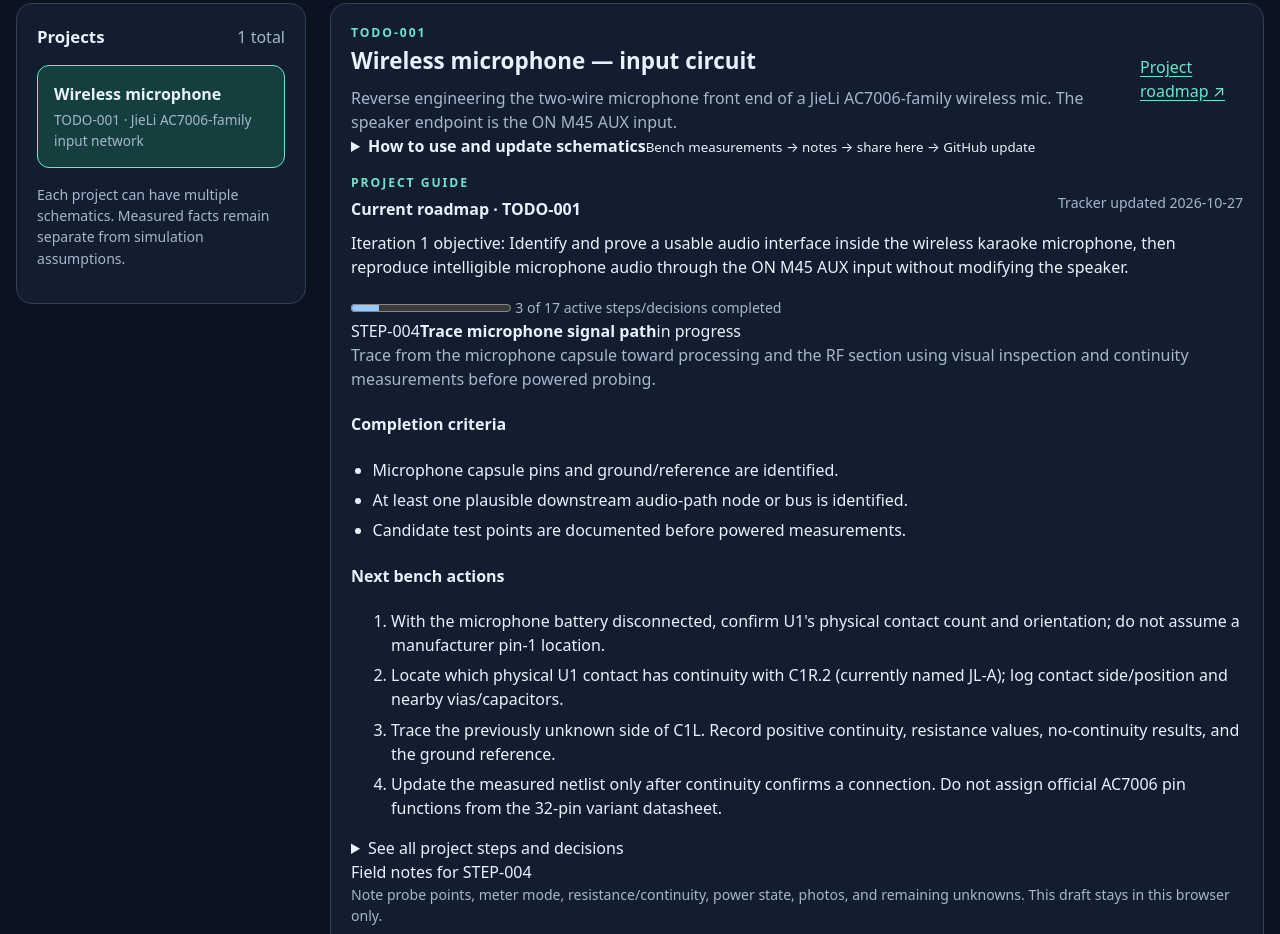
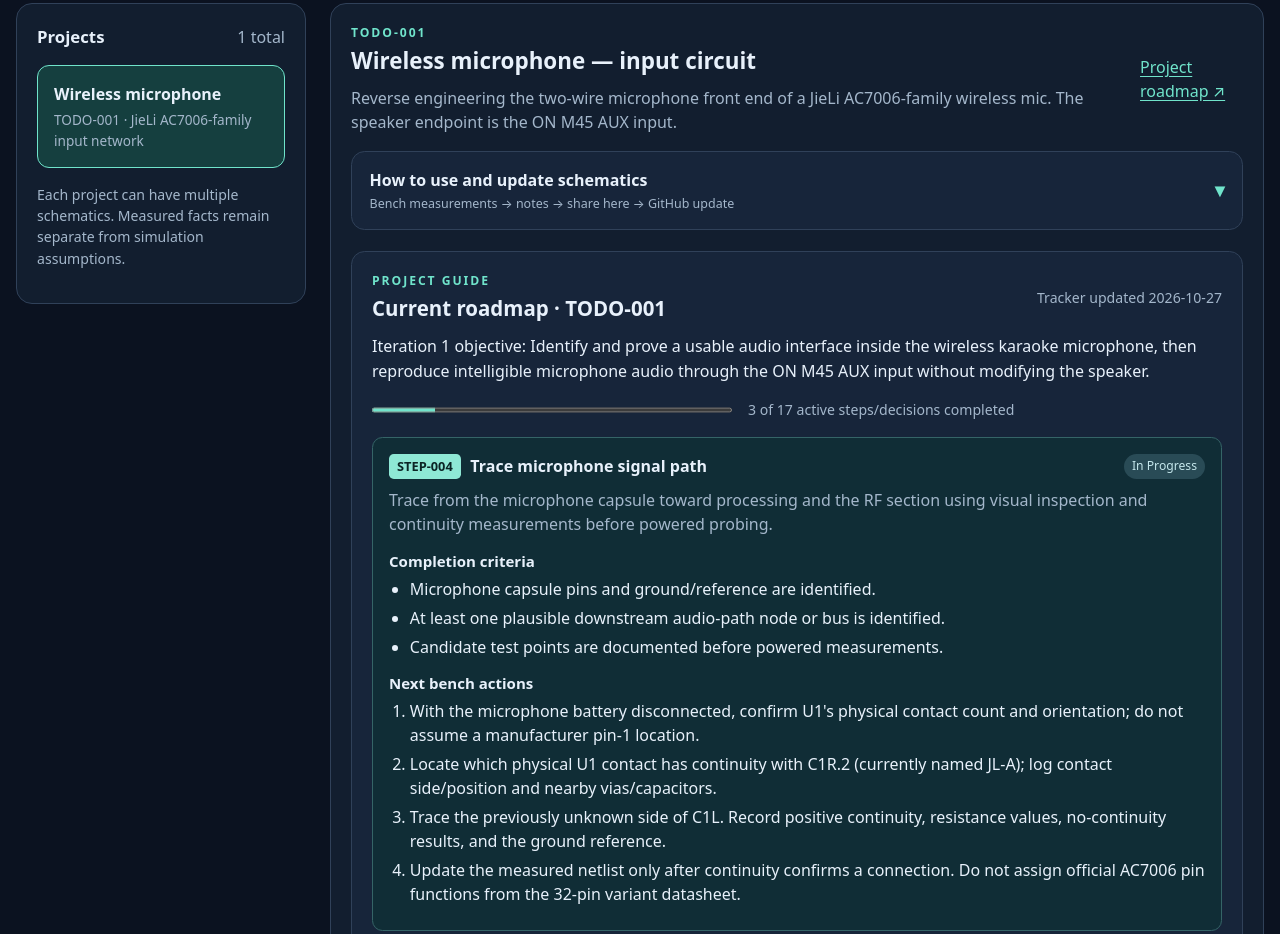
Before and after one commit to jmbjr/lab, a plain HTML site: page eworkbench/index.html in a window 1280 px wide. Shown: the part 152-1086 px from the top of the page. Drawn offline with Linux system fonts and the light colour scheme.

Commit message:
Style roadmap, collapsible schematic help, and bench-note composer

```diff
--- a/eworkbench/style.css
+++ b/eworkbench/style.css
@@ -55,6 +55,53 @@ button:disabled{opacity:.4;cursor:not-allowed}
 #simStatus{margin:.55rem 0}
 .sim-frame-wrap{border:1px solid var(--line);background:white;min-height:620px;border-radius:.6rem;overflow:hidden}
 #simFrame{display:block;border:0;width:100%;height:72vh;min-height:620px}
+
+/* In-site instructions and a roadmap sourced from projects/todo/.../todo.json */
+.guide-accordion,.roadmap-section{border:1px solid var(--line);border-radius:.85rem;background:var(--card);margin:1.1rem 0 1.3rem}
+.guide-accordion summary,.roadmap-full summary{cursor:pointer;list-style:none;display:flex;align-items:center;justify-content:space-between;gap:.9rem;font-weight:750}
+.guide-accordion summary::-webkit-details-marker,.roadmap-full summary::-webkit-details-marker{display:none}
+.guide-accordion>summary{padding:1rem 1.1rem}
+.guide-accordion>summary:after,.roadmap-full>summary:after{content:"▾";font-size:1.2rem;color:var(--accent);transition:transform .12s}
+.guide-accordion[open]>summary:after,.roadmap-full[open]>summary:after{transform:rotate(180deg)}
+.guide-accordion summary small{display:block;font-size:.78rem;font-weight:400;color:var(--muted);margin-top:.15rem}
+.guide-content{border-top:1px solid var(--line);padding:1rem 1.1rem}
+.guide-content p{margin-bottom:.65rem}
+.guide-content h3{margin:.2rem 0 .45rem}
+.guide-grid{display:grid;grid-template-columns:repeat(2,minmax(0,1fr));column-gap:1.8rem;row-gap:1rem}
+.guide-grid>div{min-width:0}
+.roadmap-section{padding:1.25rem}
+.roadmap-head{margin-bottom:.65rem}
+.roadmap-head h3{font-size:1.28rem;margin:0}
+.roadmap-head .eyebrow{margin:0 0 .15rem}
+.roadmap-objective{line-height:1.55;margin-bottom:1rem}
+.roadmap-progress{display:flex;gap:1rem;align-items:center;margin-bottom:1rem}
+.roadmap-progress progress{height:.65rem;max-width:360px;flex:1;accent-color:var(--accent)}
+.current-steps{display:grid;gap:.9rem}
+.active-roadmap-card{padding:1rem;background:#102d36;border:1px solid #356467;border-radius:.65rem}
+.active-roadmap-title{display:flex;gap:.6rem;flex-wrap:wrap;align-items:center}
+.step-code{font-size:.8rem;font-weight:750;color:#0b2525;background:#8ee8d5;padding:.2rem .5rem;border-radius:.3rem}
+.status-chip{margin-left:auto;font-size:.76rem;padding:.2rem .5rem;border-radius:999px;background:#294b56;color:#c4e6eb;text-transform:capitalize}
+.active-roadmap-card p{margin:.55rem 0}
+.active-roadmap-card h4{margin:.85rem 0 .25rem;font-size:.94rem}
+.active-roadmap-card ul,.active-roadmap-card ol{padding-left:1.3rem;margin:.3rem 0 .5rem}
+.active-roadmap-card li{margin-bottom:.3rem}
+.roadmap-full{border:1px solid var(--line);border-radius:.55rem;margin:.95rem 0;background:#142239}
+.roadmap-full>summary{padding:.75rem .9rem}
+.roadmap-timeline{margin:0;padding:.4rem 1rem .8rem 3rem;border-top:1px solid var(--line)}
+.roadmap-item{padding:.42rem .2rem}
+.roadmap-item p{margin:.1rem 0 0}
+.roadmap-item.roadmap-complete strong{color:#a1e8c7}
+.roadmap-item.roadmap-current strong{color:#83e8d4}
+.field-notes{margin-top:1.1rem;padding-top:1rem;border-top:1px solid var(--line)}
+.field-notes label{font-size:1.03rem;font-weight:750;display:block;margin-bottom:.35rem}
+.field-notes>p{margin:.25rem 0 .6rem}
+.field-notes textarea{display:block;width:100%;min-height:110px;resize:vertical;background:#0d182a;color:var(--text);border:1px solid #52657e;border-radius:.55rem;padding:.8rem;font:inherit;line-height:1.5}
+.field-notes textarea:focus-visible,.guide-accordion summary:focus-visible,.roadmap-full summary:focus-visible{outline:2px solid var(--accent);outline-offset:3px}
+.field-notes .toolbar{margin:.7rem 0 .2rem}
+.field-notes button:first-child{background:#1c5b54;border-color:#3d9685}
+.field-notes button:first-child:hover{background:#277b70}
+@media(max-width:850px){.guide-grid{grid-template-columns:1fr}.roadmap-head{align-items:start;flex-wrap:wrap}.roadmap-progress{flex-direction:column;align-items:stretch;gap:.3rem}.roadmap-progress progress{width:100%;max-width:none}}
+
 .footer{padding:1.5rem 0;color:var(--muted);font-size:.88rem}
 [hidden]{display:none!important}
 @media(max-width:850px){.header-row{align-items:start;flex-direction:column}.app-layout{grid-template-columns:1fr}.sidebar{padding:.9rem}.project-list{grid-template-columns:repeat(auto-fit,minmax(190px,1fr))}.workspace{padding:1rem}.workspace-heading{align-items:start;flex-wrap:wrap}.section-head{flex-wrap:wrap}#simFrame{min-height:550px}}
```
